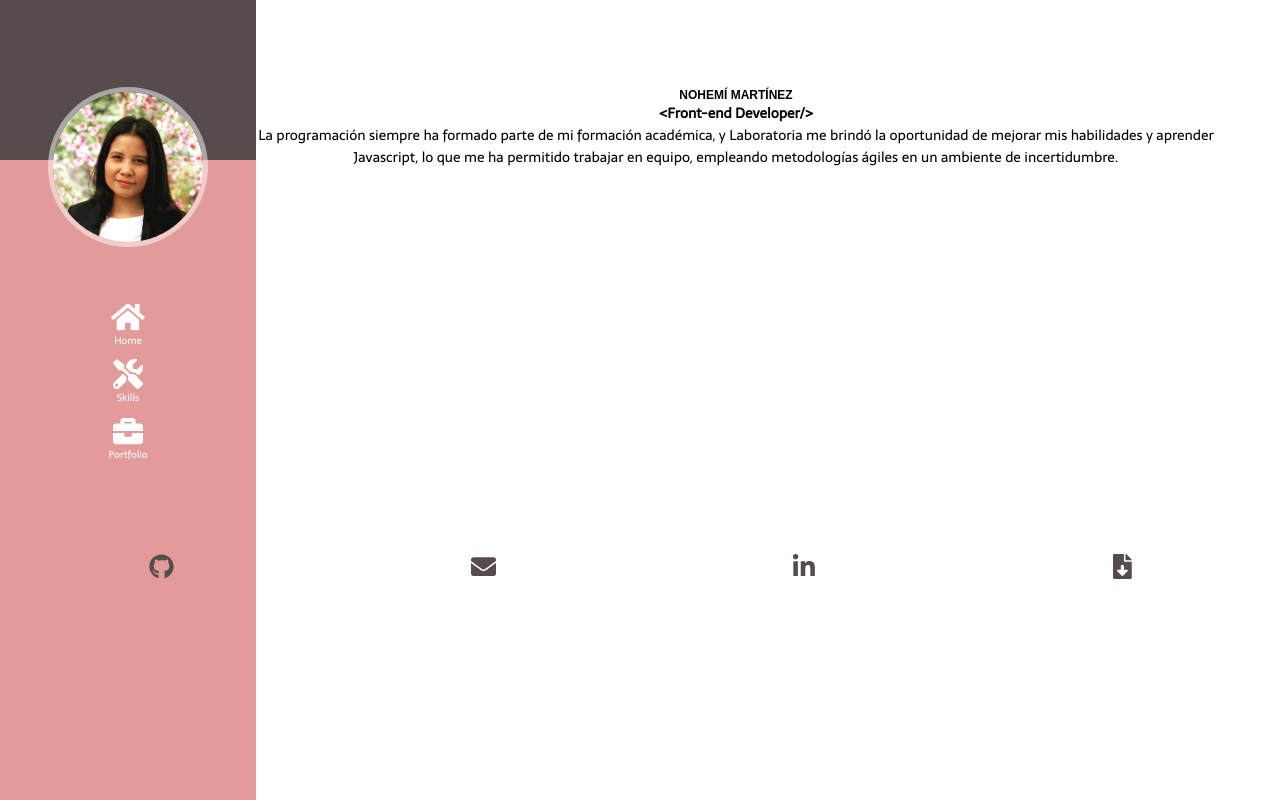
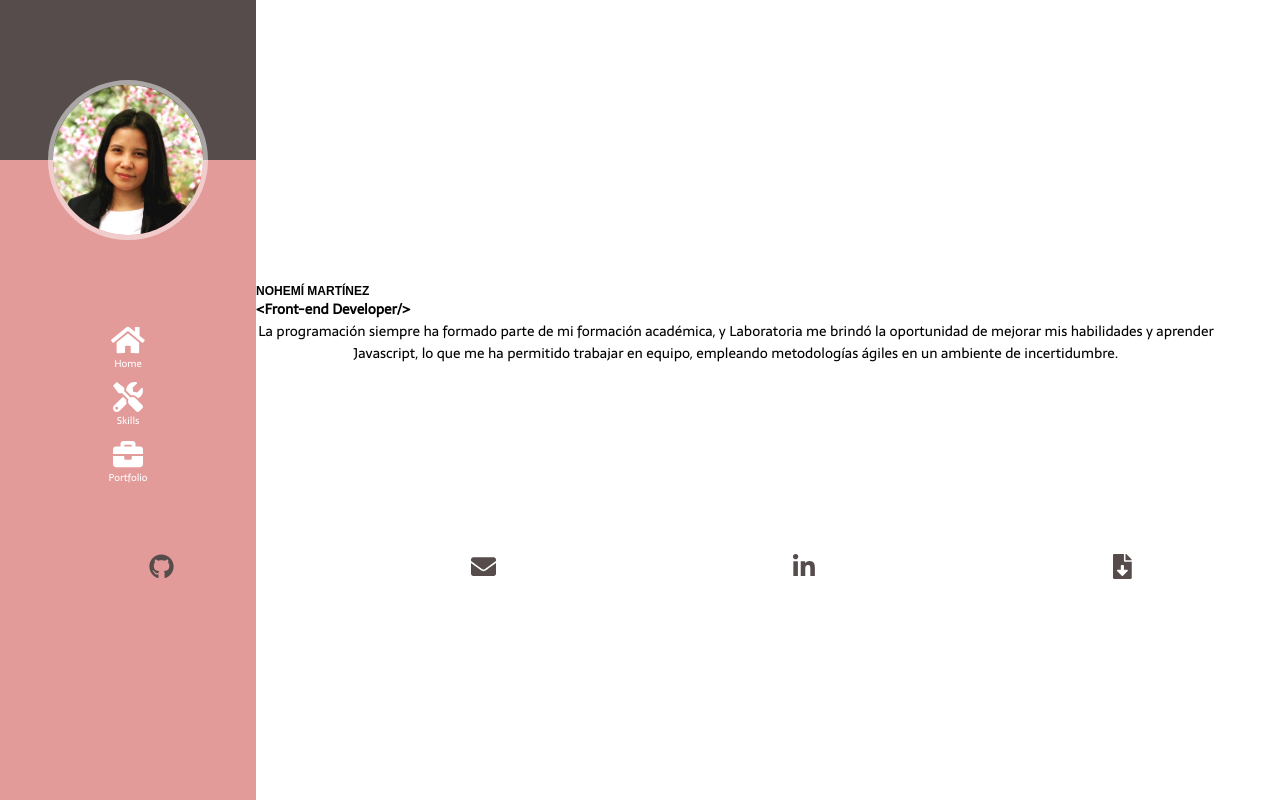
Before and after one commit to nohestmm/portfolio, a React (Create React App) app: page / in a window 1280 px wide. Built offline with nearby package versions, Linux system fonts and the light colour scheme; a web font is replaced by a local one.

Commit message:
adding css to home desktop

```diff
--- a/src/App.css
+++ b/src/App.css
@@ -447,7 +447,7 @@ width: 150px;
     height: 150px;
     border: 5px solid rgba(255, 255, 255, 0.5);
     background-size: 100% auto;
-    top: 87px;
+    top:10%;
     border-radius: 50%;
 }
 .content-top{
@@ -457,11 +457,12 @@ width: 150px;
 .bottom-div{
         display: flex;
         flex-direction: column;
-
+        align-items: flex-start;
     width: 75%;
     right: 5%;
-    top: 15%;
-    min-height: 100vh - 15%;
+    top: 0%;
+    justify-content: center;
+    min-height: calc(100vh - 15%);
 
 }
 .name{
@@ -477,14 +478,20 @@ width: 150px;
     margin:0px;
 }
 .content-options{
+    margin:0;
     position: absolute;
     display: flex;
     flex-direction: column;
-    top: 277px;
+    top: 40%;
     width: 100%;
 }
 .footer{
 
 
 }
+.content-imgprofile{
+    display: flex;
+    width: 80%;
+    justify-content: center;
 }
+}
--- a/src/components/Asidemenu.jsx
+++ b/src/components/Asidemenu.jsx
@@ -4,7 +4,7 @@ import { NavLink } from 'react-router-dom';
 const Asidemenu = () => {
     return (
         <section className="aside-profile">
-            <img className="aside-myphoto" src={photo} alt="" />
+            <div className="content-imgprofile"><img className="aside-myphoto" src={photo} alt="" /></div>
             <div className="content-options">
                 <NavLink exact to="/" activeClassName="activo" className="link-text">
                     <div className="icon-menu">
--- a/src/views/Home.jsx
+++ b/src/views/Home.jsx
@@ -13,7 +13,7 @@ const Home = () => {
         <img className="myphoto" src={photo} alt="" />
       </section>
       <section className="bottom-div">
-        <h1 className="name">NOHEMÍ MARTÍNEZ</h1>
+        <h1 className="name"><span>NOHEMÍ </span><span>MARTÍNEZ</span></h1>
         <h6 className="text-bottom_name">{"<Front-end Developer/>"}</h6>
         <p className="paragraph">La programación siempre ha formado
           parte de mi formación académica, y Laboratoria me brindó la
```
